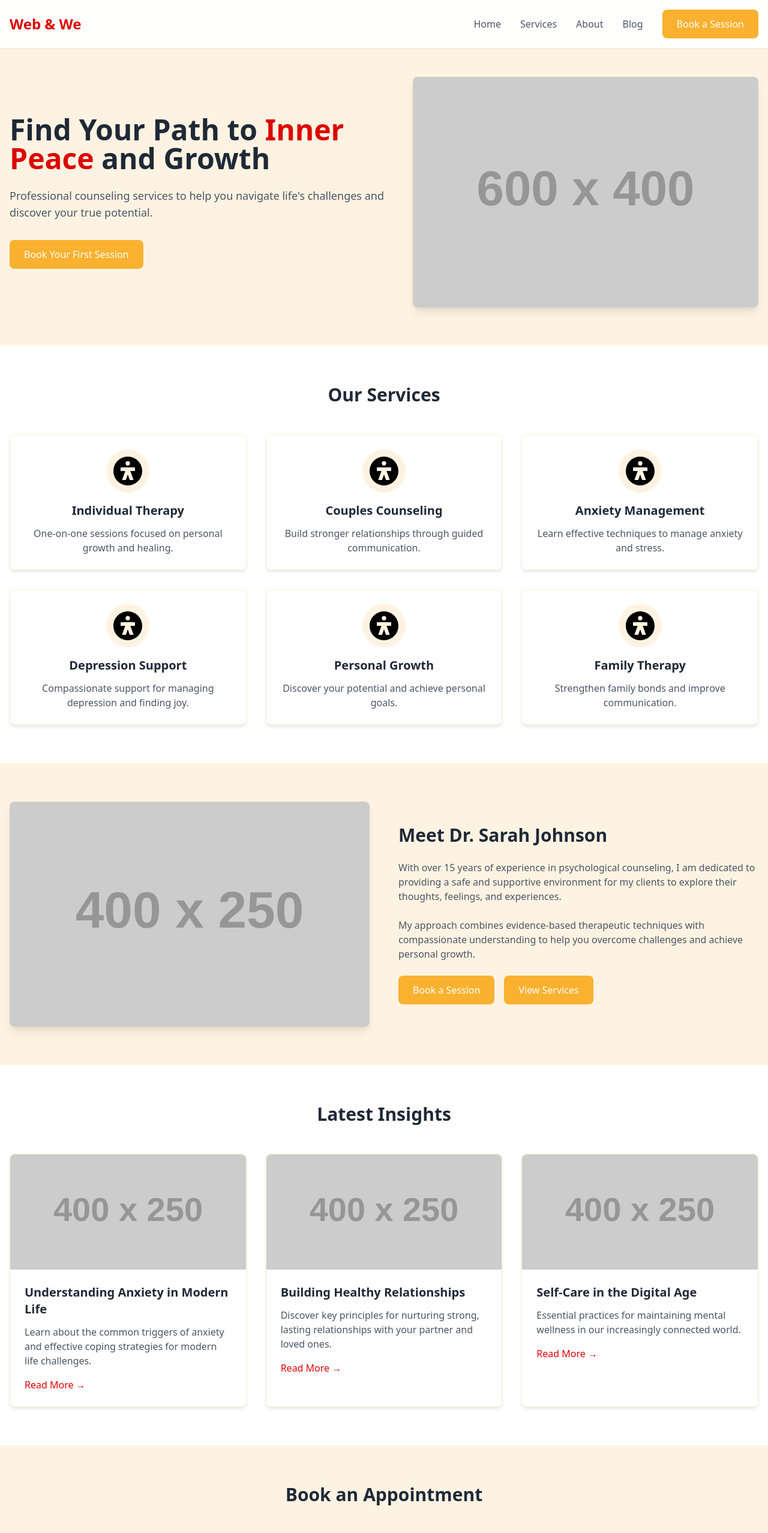
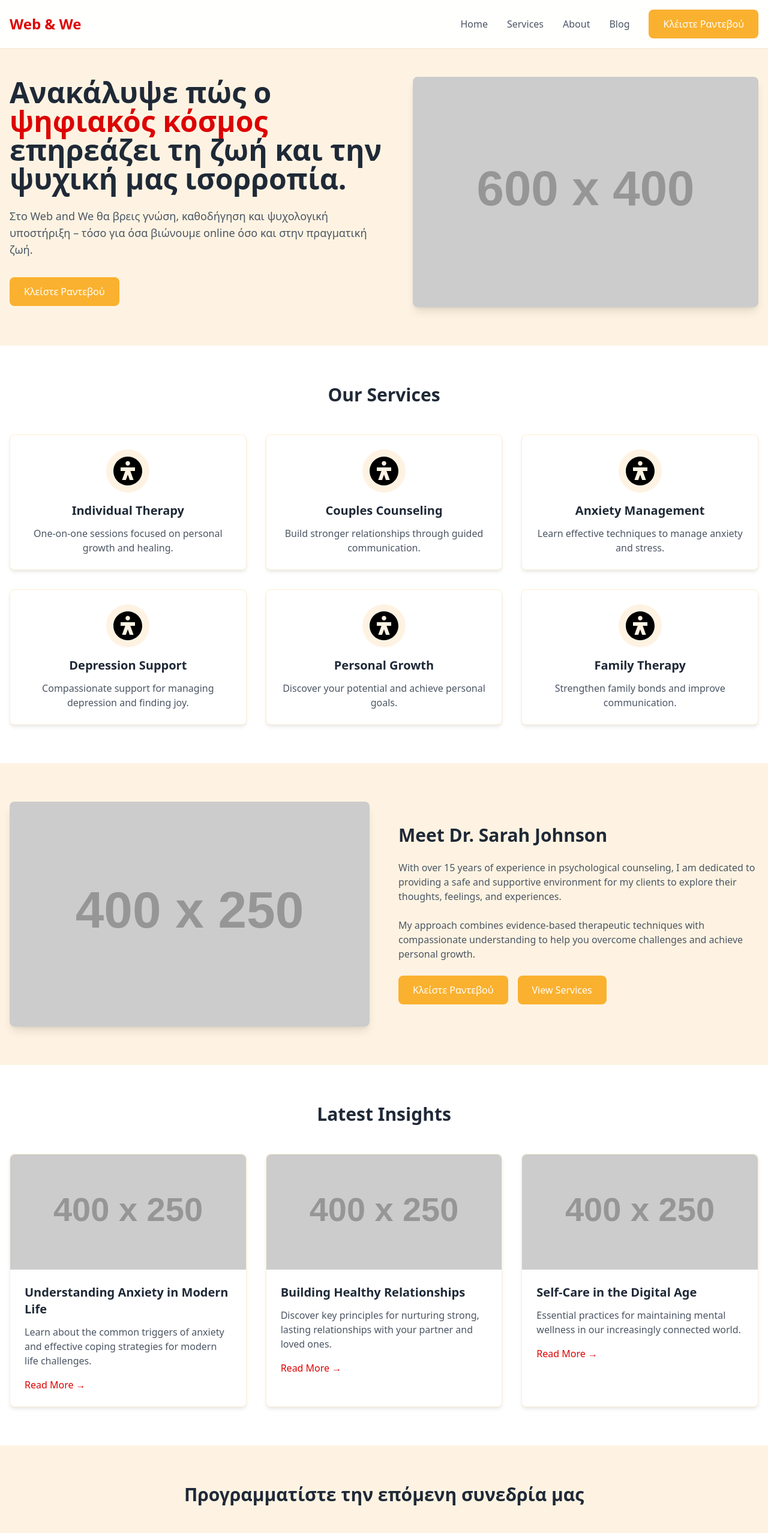
Before and after one commit to panoskyr/static-kalliope, a plain HTML site: page index.html in a window 1280 px wide. Shown: the top 2555 px of the page at 60% size. Drawn offline with nearby package versions, Linux system fonts and the light colour scheme; placeholder pictures from the web are drawn by us.

Commit message:
Add maps

```diff
--- a/components/header.js
+++ b/components/header.js
@@ -23,7 +23,7 @@ function insertHeader() {
                     <a href="${linkPrefix}services" class="nav-link">Services</a>
                     <a href="${linkPrefix}about" class="nav-link">About</a>
                     <a href="${linkPrefix}blog" class="nav-link">Blog</a>
-                    <a href="${linkPrefix}book" class="btn-primary">Book a Session</a>
+                    <a href="${linkPrefix}book" class="btn-primary">Κλέιστε Ραντεβού</a>
                 </div>
             </div>
 
@@ -34,7 +34,7 @@ function insertHeader() {
                     <a href="${linkPrefix}services" class="nav-link">Services</a>
                     <a href="${linkPrefix}about" class="nav-link">About</a>
                     <a href="${linkPrefix}blog" class="nav-link">Blog</a>
-                    <a href="${linkPrefix}book" class="nav-link">Book a Session</a>
+                    <a href="${linkPrefix}book" class="nav-link">Κλείστε Ραντεβού</a>
                 </div>
             </div>
         </nav>
--- a/index.html
+++ b/index.html
@@ -1,5 +1,6 @@
 <!DOCTYPE html>
 <html lang="en" class="scroll-smooth">
+
 <head>
     <meta charset="UTF-8">
     <meta name="viewport" content="width=device-width, initial-scale=1.0">
@@ -20,6 +21,7 @@
     </script>
     <link rel="stylesheet" href="styles.css">
 </head>
+
 <body class="font-sans antialiased text-gray-800">
     <!-- Header -->
     <div id="header"></div>
@@ -29,12 +31,16 @@
         <div class="container mx-auto px-4">
             <div class="flex flex-col lg:flex-row items-center justify-between">
                 <div class="lg:w-1/2 mb-8 lg:mb-0">
-                    <h1 class="text-4xl lg:text-5xl font-bold mb-6 leading-tight">Find Your Path to <span class="text-primary">Inner Peace</span> and Growth</h1>
-                    <p class="text-lg text-gray-600 mb-8">Professional counseling services to help you navigate life's challenges and discover your true potential.</p>
-                    <a href="#book" class="btn-primary inline-block">Book Your First Session</a>
+                    <h1 class="text-4xl lg:text-5xl font-bold mb-6 leading-tight">Ανακάλυψε πώς ο <span
+                            class="text-primary">ψηφιακός κόσμος</span> επηρεάζει τη ζωή και την ψυχική μας ισορροπία.
+                    </h1>
+                    <p class="text-lg text-gray-600 mb-8">Στο Web and We θα βρεις γνώση, καθοδήγηση και ψυχολογική
+                        υποστήριξη – τόσο για όσα βιώνουμε online όσο και στην πραγματική ζωή.</p>
+                    <a href="#book" class="btn-primary inline-block">Κλείστε Ραντεβού</a>
                 </div>
                 <div class="lg:w-1/2 lg:pl-12">
-                    <img src="https://placehold.co/600x400" alt="Counseling Session" class="rounded-lg shadow-lg w-full hover:shadow-xl transition-shadow duration-300">
+                    <img src="https://placehold.co/600x400" alt="Counseling Session"
+                        class="rounded-lg shadow-lg w-full hover:shadow-xl transition-shadow duration-300">
                 </div>
             </div>
         </div>
@@ -48,7 +54,8 @@
                 <!-- Service 1 -->
                 <div class="service-card">
                     <div class="service-icon">
-                        <img src="assets/icons/accessibility-svgrepo-com.svg" alt="Individual Therapy" class="w-12 h-12">
+                        <img src="assets/icons/accessibility-svgrepo-com.svg" alt="Individual Therapy"
+                            class="w-12 h-12">
                     </div>
                     <h3 class="text-xl font-semibold mb-3">Individual Therapy</h3>
                     <p class="text-gray-600">One-on-one sessions focused on personal growth and healing.</p>
@@ -57,7 +64,8 @@
                 <!-- Service 2 -->
                 <div class="service-card">
                     <div class="service-icon">
-                        <img src="assets/icons/accessibility-svgrepo-com.svg" alt="Couples Counseling" class="w-12 h-12">
+                        <img src="assets/icons/accessibility-svgrepo-com.svg" alt="Couples Counseling"
+                            class="w-12 h-12">
                     </div>
                     <h3 class="text-xl font-semibold mb-3">Couples Counseling</h3>
                     <p class="text-gray-600">Build stronger relationships through guided communication.</p>
@@ -66,7 +74,8 @@
                 <!-- Service 3 -->
                 <div class="service-card">
                     <div class="service-icon">
-                        <img src="assets/icons/accessibility-svgrepo-com.svg" alt="Anxiety Management" class="w-12 h-12">
+                        <img src="assets/icons/accessibility-svgrepo-com.svg" alt="Anxiety Management"
+                            class="w-12 h-12">
                     </div>
                     <h3 class="text-xl font-semibold mb-3">Anxiety Management</h3>
                     <p class="text-gray-600">Learn effective techniques to manage anxiety and stress.</p>
@@ -75,7 +84,8 @@
                 <!-- Service 4 -->
                 <div class="service-card">
                     <div class="service-icon">
-                        <img src="assets/icons/accessibility-svgrepo-com.svg" alt="Depression Support" class="w-12 h-12">
+                        <img src="assets/icons/accessibility-svgrepo-com.svg" alt="Depression Support"
+                            class="w-12 h-12">
                     </div>
                     <h3 class="text-xl font-semibold mb-3">Depression Support</h3>
                     <p class="text-gray-600">Compassionate support for managing depression and finding joy.</p>
@@ -111,10 +121,13 @@
                 </div>
                 <div class="lg:w-1/2">
                     <h2 class="text-3xl font-bold mb-6">Meet Dr. Sarah Johnson</h2>
-                    <p class="text-gray-600 mb-6">With over 15 years of experience in psychological counseling, I am dedicated to providing a safe and supportive environment for my clients to explore their thoughts, feelings, and experiences.</p>
-                    <p class="text-gray-600 mb-6">My approach combines evidence-based therapeutic techniques with compassionate understanding to help you overcome challenges and achieve personal growth.</p>
+                    <p class="text-gray-600 mb-6">With over 15 years of experience in psychological counseling, I am
+                        dedicated to providing a safe and supportive environment for my clients to explore their
+                        thoughts, feelings, and experiences.</p>
+                    <p class="text-gray-600 mb-6">My approach combines evidence-based therapeutic techniques with
+                        compassionate understanding to help you overcome challenges and achieve personal growth.</p>
                     <div class="flex flex-col sm:flex-row gap-4">
-                        <a href="#book" class="btn-primary inline-block text-center">Book a Session</a>
+                        <a href="#book" class="btn-primary inline-block text-center">Κλείστε Ραντεβού</a>
                         <a href="#services" class="btn-primary inline-block text-center">View Services</a>
                     </div>
                 </div>
@@ -132,8 +145,10 @@
                     <img src="https://placehold.co/400x250" alt="Blog 1" class="w-full h-48 object-cover rounded-t-lg">
                     <div class="p-6">
                         <h3 class="text-xl font-semibold mb-3">Understanding Anxiety in Modern Life</h3>
-                        <p class="text-gray-600 mb-4">Learn about the common triggers of anxiety and effective coping strategies for modern life challenges.</p>
-                        <a href="post.html?post=understanding-anxiety" class="text-primary hover:text-primary/80 font-medium">Read More →</a>
+                        <p class="text-gray-600 mb-4">Learn about the common triggers of anxiety and effective coping
+                            strategies for modern life challenges.</p>
+                        <a href="post.html?post=understanding-anxiety"
+                            class="text-primary hover:text-primary/80 font-medium">Read More →</a>
                     </div>
                 </div>
 
@@ -142,8 +157,10 @@
                     <img src="https://placehold.co/400x250" alt="Blog 2" class="w-full h-48 object-cover rounded-t-lg">
                     <div class="p-6">
                         <h3 class="text-xl font-semibold mb-3">Building Healthy Relationships</h3>
-                        <p class="text-gray-600 mb-4">Discover key principles for nurturing strong, lasting relationships with your partner and loved ones.</p>
-                        <a href="post.html?post=healthy-relationships" class="text-primary hover:text-primary/80 font-medium">Read More →</a>
+                        <p class="text-gray-600 mb-4">Discover key principles for nurturing strong, lasting
+                            relationships with your partner and loved ones.</p>
+                        <a href="post.html?post=healthy-relationships"
+                            class="text-primary hover:text-primary/80 font-medium">Read More →</a>
                     </div>
                 </div>
 
@@ -152,8 +169,10 @@
                     <img src="https://placehold.co/400x250" alt="Blog 3" class="w-full h-48 object-cover rounded-t-lg">
                     <div class="p-6">
                         <h3 class="text-xl font-semibold mb-3">Self-Care in the Digital Age</h3>
-                        <p class="text-gray-600 mb-4">Essential practices for maintaining mental wellness in our increasingly connected world.</p>
-                        <a href="post.html?post=self-care-digital-age" class="text-primary hover:text-primary/80 font-medium">Read More →</a>
+                        <p class="text-gray-600 mb-4">Essential practices for maintaining mental wellness in our
+                            increasingly connected world.</p>
+                        <a href="post.html?post=self-care-digital-age"
+                            class="text-primary hover:text-primary/80 font-medium">Read More →</a>
                     </div>
                 </div>
             </div>
@@ -164,20 +183,39 @@
     <section id="book" class="py-16 bg-light">
         <div class="container mx-auto px-4">
             <div class="max-w-2xl mx-auto">
-                <h2 class="text-3xl font-bold text-center mb-12">Book an Appointment</h2>
+                <h2 class="text-3xl font-bold text-center mb-12">Προγραμματίστε την επόμενη συνεδρία μας</h2>
                 <div class="flex flex-col sm:flex-row gap-6 justify-center items-center">
-                    <a href="tel:+1234567890" class="btn-primary flex-1 text-center text-lg py-4 px-8 rounded-lg shadow-lg transition hover:bg-primary/90">
-                       <img src="assets/icons/telephone.svg" alt="telephone icon" class="inline-block w-6 h-6 mr-2 align-middle">
+                    <a href="tel:+1234567890"
+                        class="btn-primary flex-1 text-center text-lg py-4 px-8 rounded-lg shadow-lg transition hover:bg-primary/90">
+                        <img src="assets/icons/telephone.svg" alt="telephone icon"
+                            class="inline-block w-6 h-6 mr-2 align-middle">
                         +1 (234) 567-890
                     </a>
-                    <a href="mailto:info@mindandsoul.com" class="btn-primary flex-1 text-center text-lg py-4 px-8 rounded-lg shadow-lg transition hover:bg-border/90">
-                        <img src="assets/icons/email.svg" alt="email icon" class="inline-block w-6 h-6 mr-2 align-middle">
+                    <a href="mailto:info@mindandsoul.com"
+                        class="btn-primary flex-1 text-center text-lg py-4 px-8 rounded-lg shadow-lg transition hover:bg-border/90">
+                        <img src="assets/icons/email.svg" alt="email icon"
+                            class="inline-block w-6 h-6 mr-2 align-middle">
                         info@mindandsoul.com
                     </a>
                 </div>
             </div>
         </div>
     </section>
+
+    <!-- Google Maps Location Section -->
+    <section id="location" class="py-16">
+        <div class="container mx-auto px-4">
+            <h2 class="text-3xl font-bold text-center mb-8">Our Office Location</h2>
+            <div class="flex justify-center">
+                <iframe
+                    src="https://www.google.com/maps/embed?pb=!1m18!1m12!1m3!1d3145.11561489547!2d23.64684777646813!3d37.974431100633076!2m3!1f0!2f0!3f0!3m2!1i1024!2i768!4f13.1!3m3!1m2!1s0x14a1bb74174703b3%3A0xd51c2028e1f2955b!2sMeg.%20Alexandrou%2093%2C%20Koridallos%20181%2020!5e0!3m2!1sen!2sgr!4v1760266429055!5m2!1sen!2sgr"
+                    width="600" height="450" style="border:0;" allowfullscreen="" loading="lazy"
+                    referrerpolicy="no-referrer-when-downgrade" class="rounded-lg shadow-lg w-full max-w-2xl"></iframe>
+            </div>
+            <p class="text-center text-gray-600 mt-6">Μεγάλου Αλεξάνδρου 93Α, Κορυδαλλός (πλησίον μετρό)</p>
+        </div>
+    </section>
+
 
     <!-- Footer -->
     <div id="footer"></div>
@@ -193,4 +231,5 @@
         });
     </script>
 </body>
+
 </html>
```
